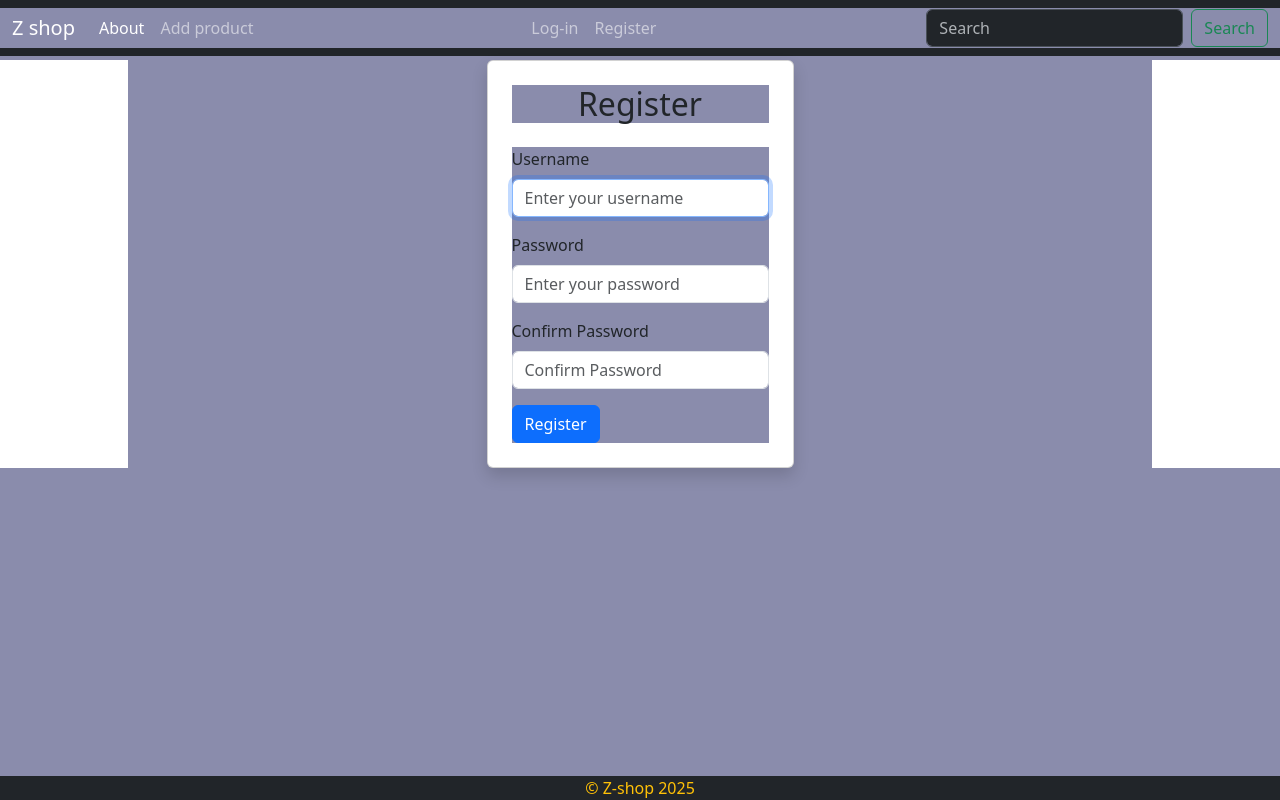
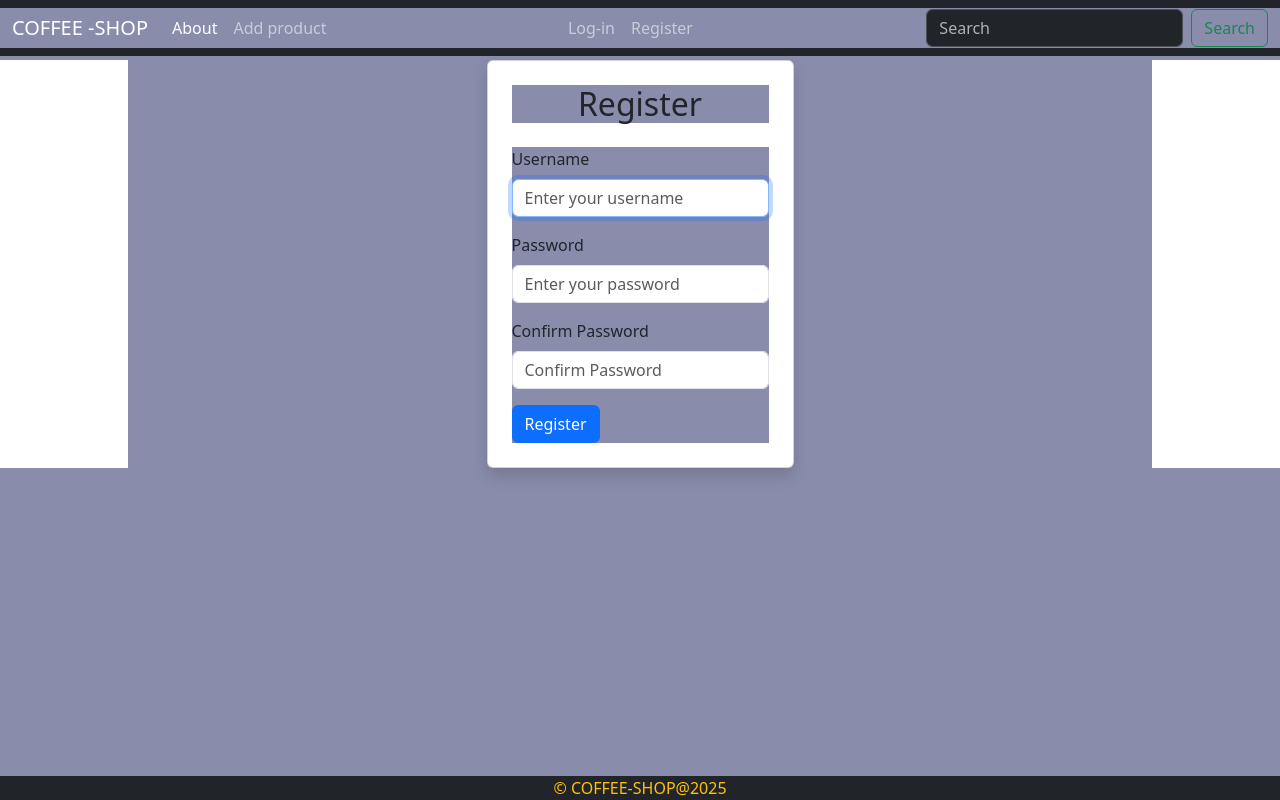
Before and after one commit to venkyTej/shopping, a Django app: page /accounts/register in a window 1280 px wide. Run offline with Django 5.2, Linux system fonts and the light colour scheme.

Commit message:
added  website names

```diff
--- a/shopping/mainapp/templates/base.html
+++ b/shopping/mainapp/templates/base.html
@@ -19,7 +19,7 @@
     <header class="position-fixed top-0 w-100" id="site-header">
         <nav class="navbar navbar-expand-lg bg-dark" data-bs-theme = 'dark'>
             <div class="container-fluid">
-              <a class="navbar-brand" href="{% url 'homepage' %}">Z shop</a>
+              <a class="navbar-brand" href="{% url 'homepage' %}">COFFEE -SHOP</a>
               <button class="navbar-toggler" type="button" data-bs-theme="dark" data-bs-target="#navbarSupportedContent" aria-controls="navbarSupportedContent" aria-expanded="false" aria-label="Toggle navigation">
                 <span class="navbar-toggler-icon"></span>
               </button>
@@ -81,7 +81,7 @@
         {% endblock %}
     </main>
     <footer class="bg-dark text-center text-warning position-fixed bottom-0 w-100" data-bs-theme = 'dark'>
-        &copy; Z-shop 2025
+        &copy; COFFEE-SHOP@2025
     </footer>
     <script src="https://cdn.jsdelivr.net/npm/bootstrap@5.3.3/dist/js/bootstrap.bundle.min.js" integrity="sha384-YvpcrYf0tY3lHB60NNkmXc5s9fDVZLESaAA55NDzOxhy9GkcIdslK1eN7N6jIeHz" crossorigin="anonymous"></script>
   </body>
```
